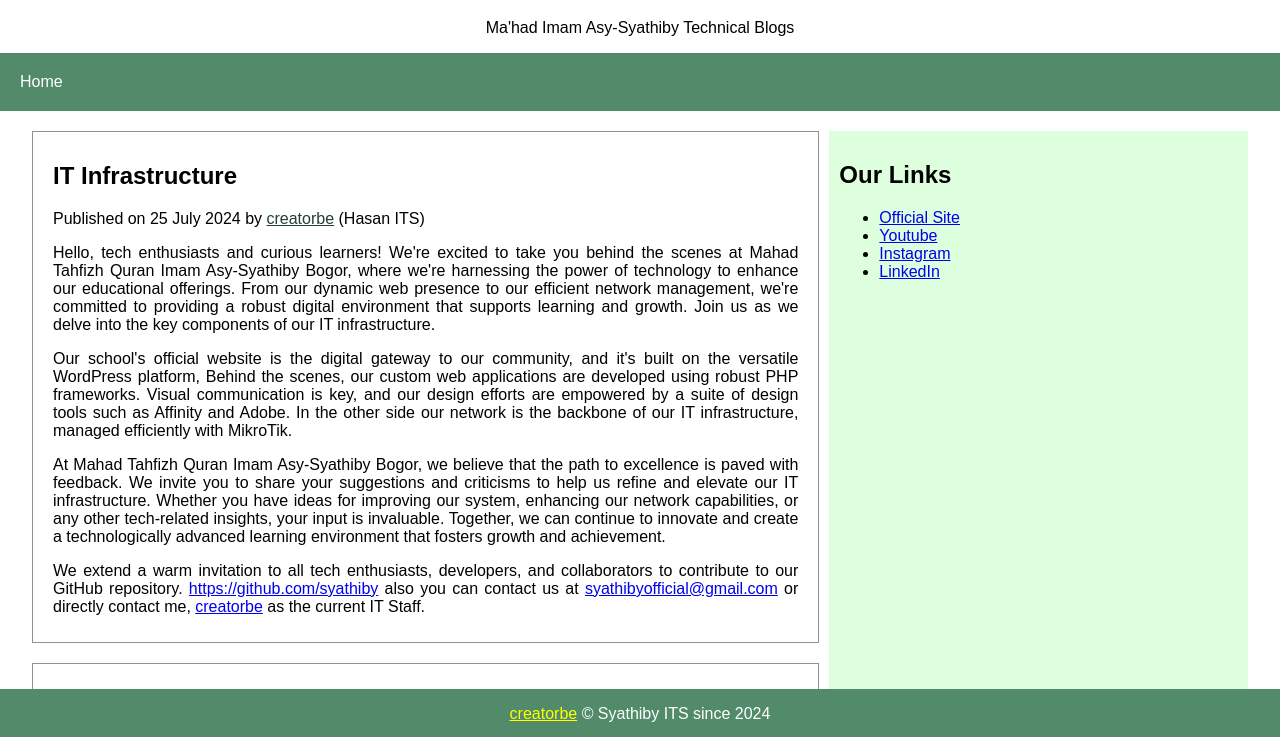
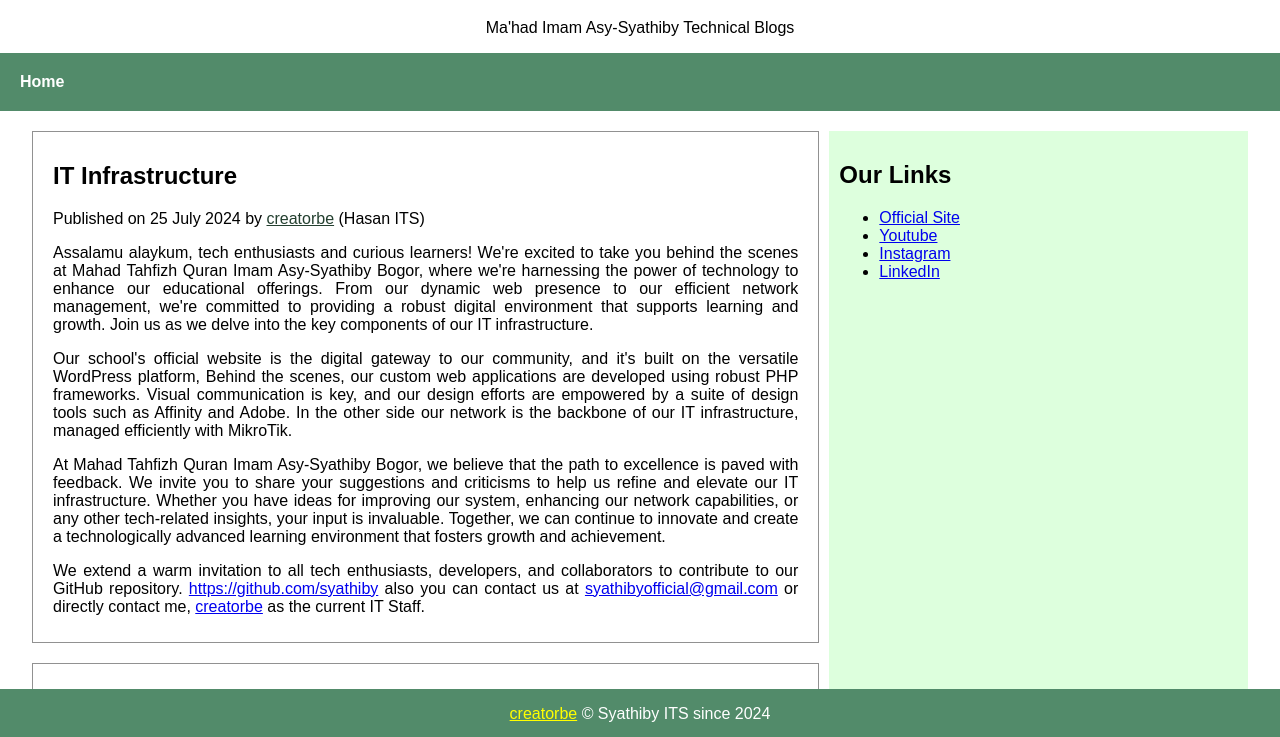
Before and after one commit to syathiby/syathiby.github.io, a plain HTML site: page index.html in a window 1280 px wide. Shown: the part 61-798 px from the top of the page. Drawn offline with Linux system fonts and the light colour scheme.

Commit message:
:hammer: change wording greetings

```diff
--- a/index.html
+++ b/index.html
@@ -104,7 +104,7 @@
 	</header>
 
 	<nav>
-		<a href="#">Home</a>
+		<a href="https://syathiby.github.io"><b>Home</b></a>
 	</nav>
 
 	<div class="container">
@@ -114,7 +114,7 @@
 				<p class="post-meta">
 					Published on 25 July 2024 by <a href="https://github.com/CreatorB" target="_blank" style="color:#244030;">creatorbe</a> (Hasan ITS)
 				</p>
-              <p>Hello, tech enthusiasts and curious learners! We're excited to take you behind the scenes at Mahad Tahfizh Quran Imam Asy-Syathiby Bogor, where we're harnessing the power of technology to enhance our educational offerings. From our dynamic web presence to our efficient network management, we're committed to providing a robust digital environment that supports learning and growth. Join us as we delve into the key components of our IT infrastructure.</p>
+              <p>Assalamu alaykum, tech enthusiasts and curious learners! We're excited to take you behind the scenes at Mahad Tahfizh Quran Imam Asy-Syathiby Bogor, where we're harnessing the power of technology to enhance our educational offerings. From our dynamic web presence to our efficient network management, we're committed to providing a robust digital environment that supports learning and growth. Join us as we delve into the key components of our IT infrastructure.</p>
               <p>
                 Our school's official website is the digital gateway to our community, and it's built on the versatile WordPress platform, Behind the scenes, our custom web applications are developed using robust PHP frameworks. Visual communication is key, and our design efforts are empowered by a suite of design tools such as Affinity and Adobe. In the other side  our network is the backbone of our IT infrastructure, managed efficiently with MikroTik.
               </p>
```
